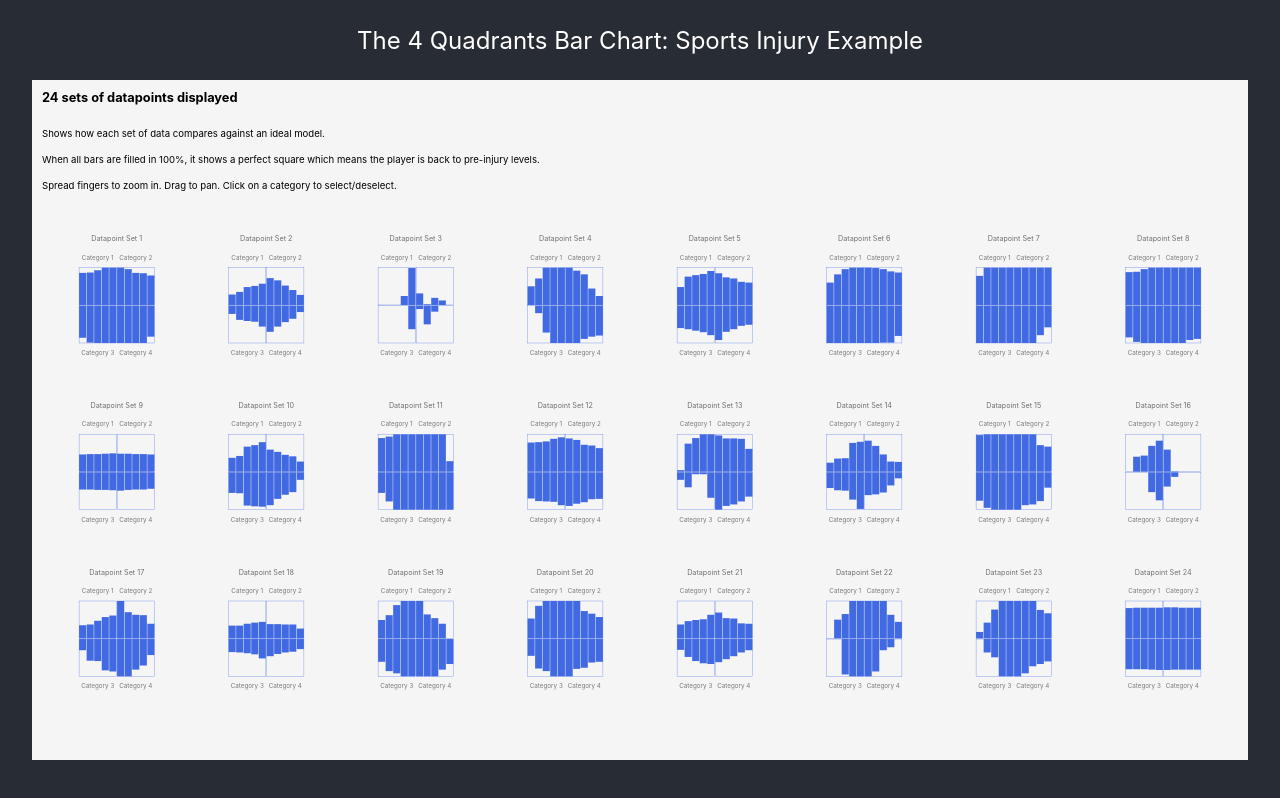
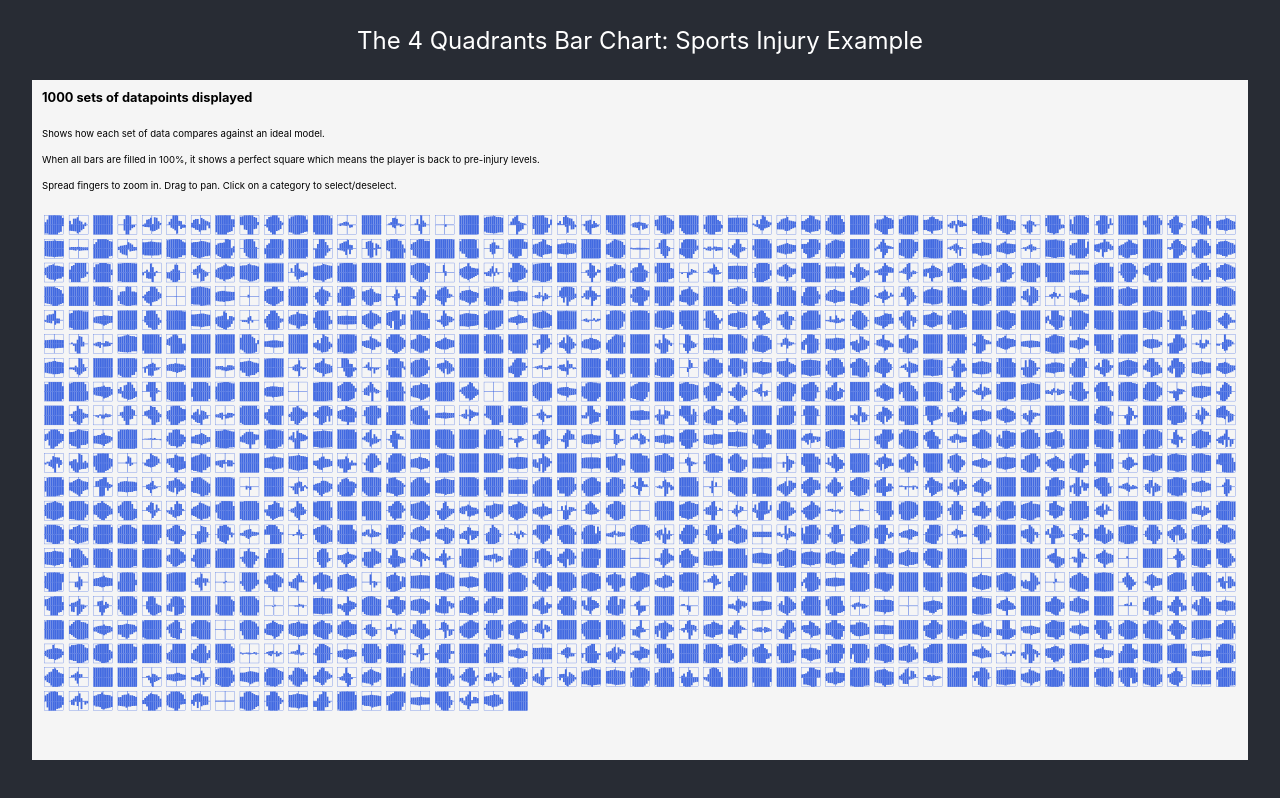
Before and after one commit to petedomokos/The_Quadrants_Bar_Chart, a React (Create React App) app: page / in a window 1280 px wide. Shown: the top 798 px of the page. Built offline with nearby package versions, Linux system fonts and the light colour scheme.

Commit message:
improved teh cols and rows calc function to handle any number of items

```diff
--- a/src/App.js
+++ b/src/App.js
@@ -1,12 +1,10 @@
 import './App.css';
 import QuadrantsBarChartVisual from './quadrantsBarChartVisual/QuadrantsBarChartVisual';
-import { getRehabDataForVisuals, createMockDataForVisuals } from './mock/mockData';
+import { /*getRehabDataForVisuals,*/ createMockDataForVisuals } from './mock/mockData';
 
 function App() {
-  const mockData =  createMockDataForVisuals(24);
-  const rehabData = getRehabDataForVisuals(24);
-  console.log("mock", mockData)
-  console.log('rehab', rehabData)
+  const mockData =  createMockDataForVisuals(1000);
+  //const rehabData = getRehabDataForVisuals(24);
   const quadrantsBarChartVisualData = mockData;
   return (
     <div className="app">
--- a/src/quadrantsBarChartVisual/QuadrantsBarChartVisual.js
+++ b/src/quadrantsBarChartVisual/QuadrantsBarChartVisual.js
@@ -5,16 +5,16 @@ import quadrantsBarChart from "./quadrantsBarChartComponent";
 
 const CONTAINER_MARGIN = { left:10, right:10, top:10, bottom:40 };
 
-const calcNrColsAndRows = (containerWidth, containerHeight, nrItems) => {
-  const aspectRatio = containerHeight / containerWidth;
-  if(aspectRatio <= 0.1){ return { nrRows: 1, nrCols : 24 } }
-  if(aspectRatio <= 0.3){ return { nrRows: 2, nrCols : 12 } }
-  if(aspectRatio <= 0.65){ return { nrRows: 3, nrCols : 8 } }
-  if(aspectRatio <= 1){ return { nrRows: 4, nrCols : 6 } }
-  if(aspectRatio <= 1.35){ return { nrRows: 6, nrCols : 4 } }
-  if(aspectRatio <= 2){ return { nrRows: 8, nrCols : 3 } }
-  if(aspectRatio <= 4){ return { nrRows: 12, nrCols : 2 } }
-  if(aspectRatio > 4){ return { nrRows: 24, nrCols : 1 } }
+const calcNrColsAndRows = (containerWidth, containerHeight, n) => {
+  //aspect ratio, a
+  const a = containerWidth / containerHeight;
+  const proportionOfNForWidth = Math.sqrt(n * a);
+  const nrCols = Math.round(proportionOfNForWidth);
+  //always round up the rows so there is enough cells
+  const nrRows = Math.ceil(n/nrCols);
+  //@todo - consider adjusting cols if ther is an orphan on last row ie
+  //const nrOnLastRow = n - (nrRows-1) * nrCols;
+  return { nrCols, nrRows }
 }
 
 const calculateChartSizesAndGridLayout = (container, nrItems, _containerMargin={}, _chartMargin={}) => {
@@ -65,7 +65,6 @@ const QuadrantsBarChartVisual = ({ data={ datapoints:[] } }) => {
       }else{
         //data
         const processedDatapoints = quadrantsBarChartLayout(data, { nrCols: sizes.nrCols });
-        console.log("processedDs", processedDatapoints)
         //settings
         chart
             .sizes(sizes)
```
